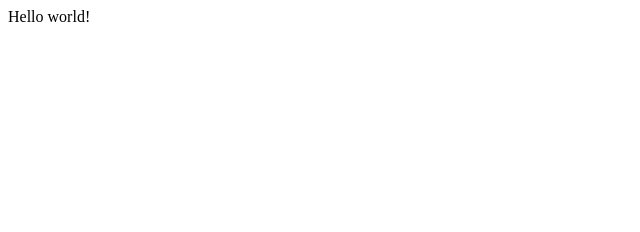
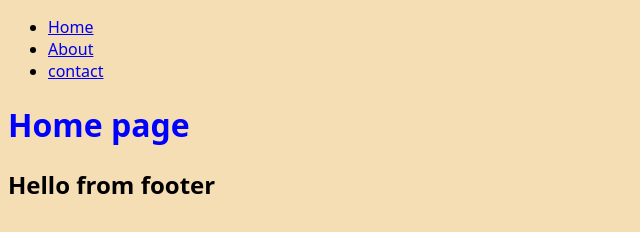
Before and after one commit to marcelaraujo1440/projeto_tutorial, a Gatsby site: page / in a window 1280 px wide. Shown: the whole page, without its empty margins (0-640 px from the left). Built offline with nearby package versions, Linux system fonts and the light colour scheme; Gatsby itself is replaced by a stand-in of ours.

Commit message:
everything

```diff
--- /dev/null
+++ b/src/pages/components/Footer.js
@@ -0,0 +1,11 @@
+import React from 'react'
+
+const Footer = () => {
+  return (
+    <footer>
+      <h2>Hello from footer</h2>
+    </footer>
+  )
+}
+
+export default Footer
--- /dev/null
+++ b/src/pages/components/Layout.js
@@ -0,0 +1,19 @@
+import React from 'react'
+import Navbar from './Navbar'
+import Footer from './Footer'
+//no caso do css nao precisa dizer o que esta importando, apenas colocar o caminho completo
+import "./layout.css"
+
+const Layout = ({children}) => {
+    //cria o layout padrao de todas as paginas
+  return (
+    /* OU se usa apenas <> ... </>*/
+    <React.Fragment>
+      <Navbar/>
+      {children}
+      <Footer/>
+    </React.Fragment>
+  )
+}
+
+export default Layout
--- /dev/null
+++ b/src/pages/components/Navbar.js
@@ -0,0 +1,21 @@
+import React from 'react'
+import {Link} from "gatsby"
+const Navbar = () => {
+  return (
+    <nav>
+      <ul>
+        <li>
+            <Link to='/'>Home</Link>
+        </li>
+        <li>
+            <Link to='/about'>About</Link>
+        </li>
+        <li>
+            <Link to='/contact'>contact</Link>
+        </li>
+      </ul>
+    </nav>
+  )
+}
+
+export default Navbar
--- /dev/null
+++ b/src/pages/components/layout.css
@@ -0,0 +1,11 @@
+body{
+    font-family: system-ui, -apple-system, BlinkMacSystemFont, 'Segoe UI', Roboto, Oxygen, Ubuntu, Cantarell, 'Open Sans', 'Helvetica Neue', sans-serif;
+    background: wheat;
+}
+
+.home-heading{
+    color: blue;
+}
+.about-heading{
+    color: green;
+}
--- a/src/pages/index.js
+++ b/src/pages/index.js
@@ -1,5 +1,21 @@
 import * as React from "react"
+import {Link} from "gatsby"
+import Layout from "./components/Layout"
 
 export default function Home() {
-  return <div>Hello world!</div>
+
+  return <div>
+    <Layout>
+      <div className="home-heading">
+        <h1>
+          Home page
+        </h1>
+      </div>
+
+
+    </Layout>
+
+
+  </div>
+
 }
```
Also changed, not shown: src/pages/404.js (added, +11 -0 lines), src/pages/about.js (added, +17 -0 lines), src/pages/company/history.js (added, +14 -0 lines), src/pages/company/index.js (added, +11 -0 lines), src/pages/contact.js (added, +9 -0 lines), src/pages/examples/about.module.css (added), src/pages/examples/home.module.css (added).
